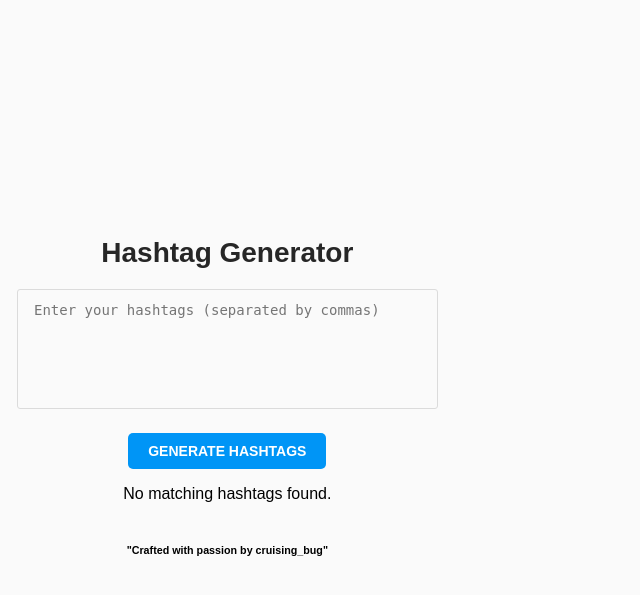
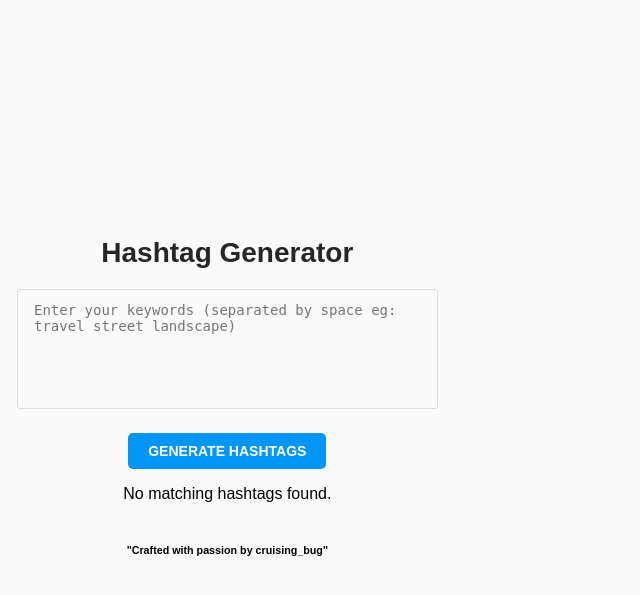
Before and after one commit to varun82786/hashtag_webapp, a Flask app: page /generator in a window 1280 px wide. Shown: the top 595 px of the page, without its empty margins (0-640 px from the left). Run offline with Flask 3, Linux system fonts and the light colour scheme; the visitor is signed in with stand-in values (Sample User, id 1); parts of the project's set-up code (start-up, migrations or seed data) failed here and were passed over.

Commit message:
instead , now we will use " " space for input for user friendly

```diff
--- a/app.py
+++ b/app.py
@@ -82,7 +82,7 @@ def generator():
         generated_hashtags = []
 
         # Split input into individual hashtags
-        input_hashtags = operationsAPI.remove_empty_elements([tag.strip() for tag in hashtags.split(',')])
+        input_hashtags = operationsAPI.remove_empty_elements([tag.strip() for tag in hashtags.split(' ')])
 
         # Generate hashtags based on input
         generated_hashtags = operationsAPI.generate_hashtags(input_hashtags,hashtags_data)
--- a/templates/generator.html
+++ b/templates/generator.html
@@ -8,7 +8,7 @@
     <div class="container">
         <h1>Hashtag Generator</h1>
         <form method="POST" action="{{ url_for('generator') }}">
-            <textarea name="hashtags" placeholder="Enter your hashtags (separated by commas)" required></textarea>
+            <textarea name="hashtags" placeholder="Enter your keywords (separated by space eg: travel street landscape)" required></textarea>
             <input type="submit" value="Generate Hashtags" class="btn">
         </form>
 
```
